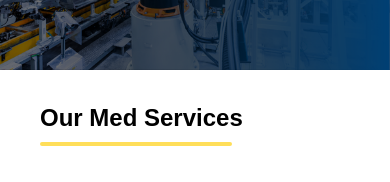
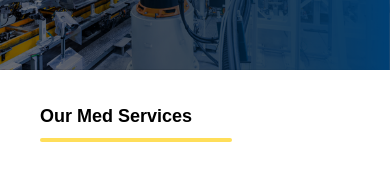
Before and after one commit to Harish1611/Pharma-Medical-Management-System, a React (Create React App) app: page / in a window 390 px wide. Shown: the part 254-436 px from the top of the page. Built offline with nearby package versions, Linux system fonts and the light colour scheme.

Commit message:
Modified: HeadingOne Component mobile Style Modified

```diff
--- a/src/Components/UiComponents/HeadingOne.jsx
+++ b/src/Components/UiComponents/HeadingOne.jsx
@@ -5,7 +5,7 @@ const HeadingOne = (props) => {
     <div className=''>
 
         <div className='pl-10 text-left'>
-            <h2 className=' font-bold font-cinzel text-2xl pt-8 pb-2  '> {props.headText} </h2>
+            <h2 className=' font-bold font-cinzel text-lg sm:text-2xl pt-8 pb-2  '> {props.headText} </h2>
             <hr class="w-48 h-1  bg-[#FFDE59] border-0 rounded " />
 
         </div>
```
